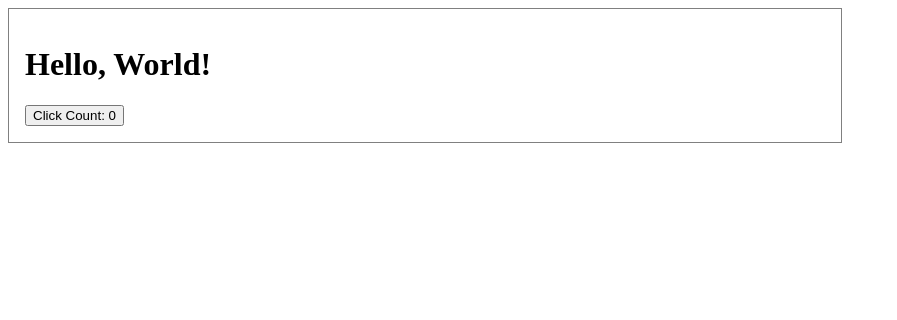
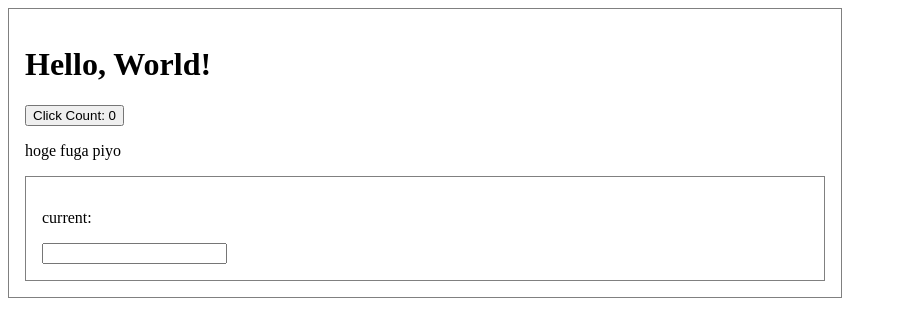
Before and after one commit to iemong/my-lit-element, a website built with Vite: page index.html in a window 1280 px wide. Shown: the whole page, without its empty margins (0-897 px from the left). Built offline with nearby package versions, Linux system fonts and the light colour scheme.

Commit message:
開発時のtemplateはentryのtsをそのまま呼ぶ

```diff
--- a/index.html
+++ b/index.html
@@ -5,9 +5,12 @@
     <link rel="icon" type="image/svg+xml" href="src/favicon.svg" />
     <meta name="viewport" content="width=device-width, initial-scale=1.0" />
     <title>Vite + Lit-Element App</title>
-    <script type="module" src="/src/my-element.ts"></script>
+    <script type="module" src="/src/entry.ts"></script>
   </head>
   <body>
-      <my-element></my-element>
+      <my-element>
+            <p>hoge fuga piyo</p>
+            <my-input></my-input>
+      </my-element>
   </body>
 </html>
```
